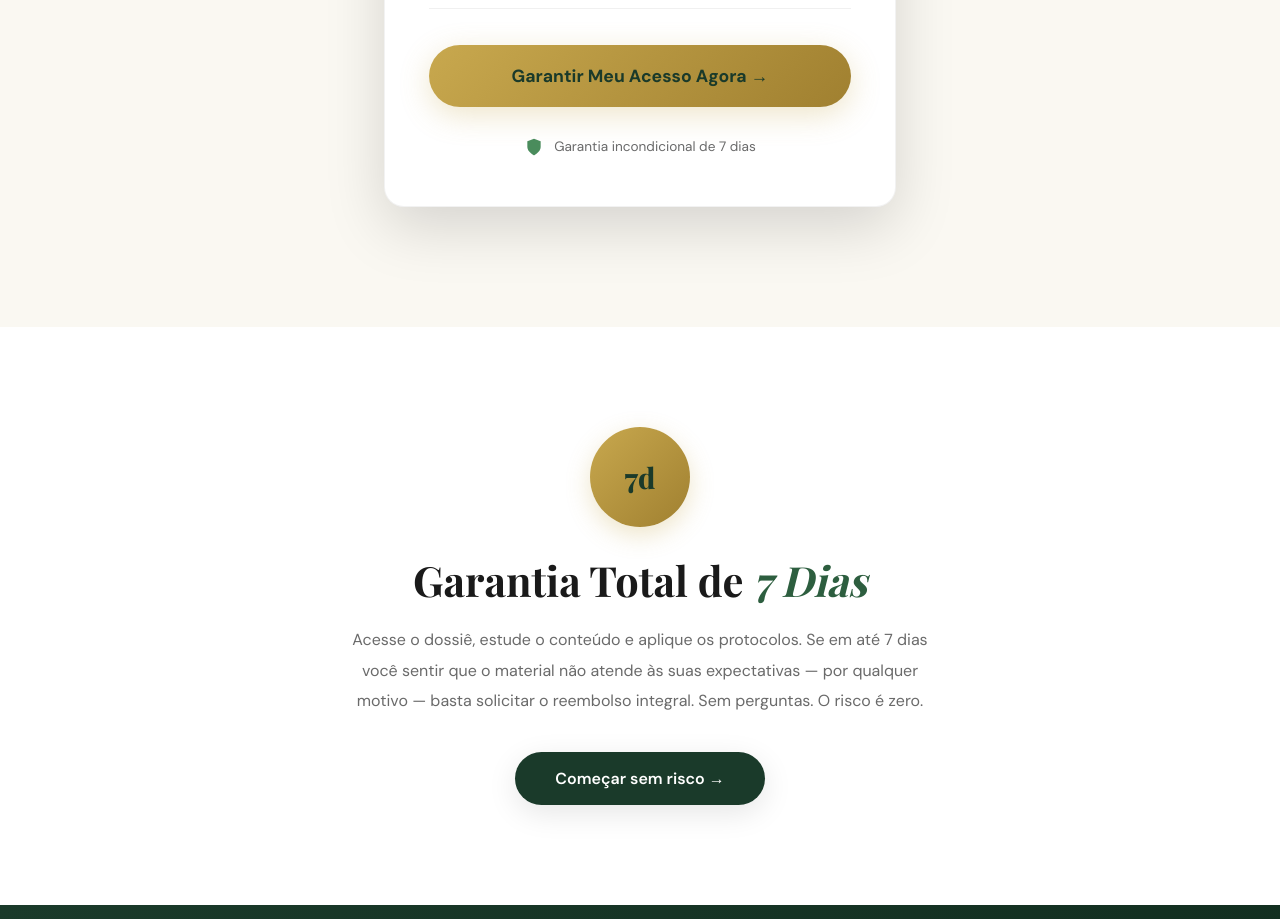
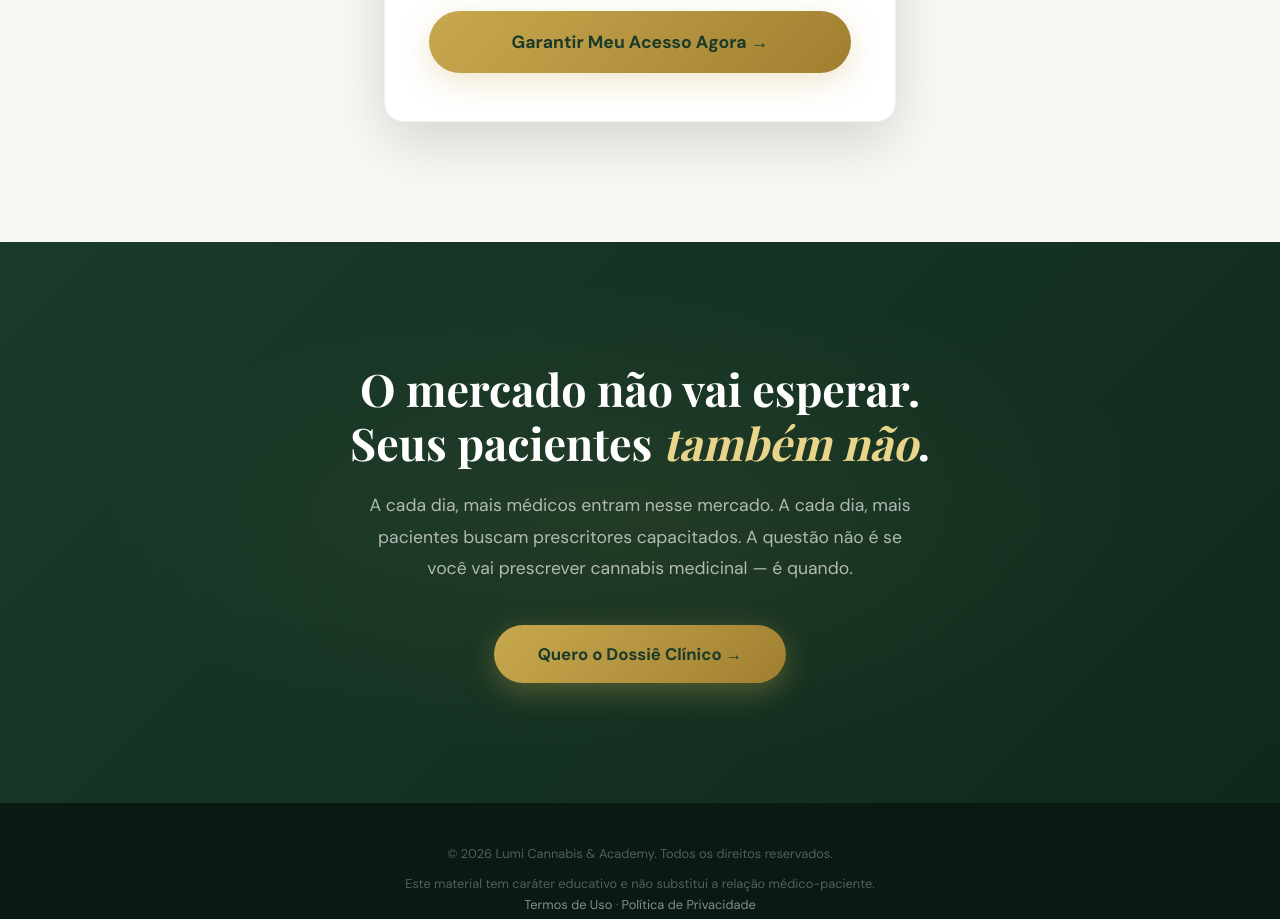
Before and after one commit to rafabanddeira-bra/Cannabis-Medicinal-Lumi-Academy, a website: page public/index.html in a window 1280 px wide. Shown: the part 10280-11199 px from the top of the page. Drawn offline with nearby package versions, Linux system fonts and the light colour scheme; a web font is replaced by a local one.

Commit message:
Add files via upload

```diff
--- a/public/index.html
+++ b/public/index.html
@@ -544,7 +544,6 @@ footer a { color: rgba(255,255,255,0.5); text-decoration: none; }
       <div class="offer-body">
         <div class="offer-price-block">
           <div class="offer-price"><small>R$</small> 997</div>
-          <div class="offer-installment">ou 12x de R$ 96,92 no cartão</div>
         </div>
         <div class="offer-includes">
           <h4>O que você recebe:</h4>
@@ -559,22 +558,8 @@ footer a { color: rgba(255,255,255,0.5); text-decoration: none; }
           </ul>
         </div>
         <button class="offer-cta" onclick="openModal()">Garantir Meu Acesso Agora →</button>
-        <div class="offer-guarantee">
-          <svg viewBox="0 0 24 24"><path d="M12 22s8-4 8-10V5l-8-3-8 3v7c0 6 8 10 8 10z"/></svg>
-          Garantia incondicional de 7 dias
-        </div>
       </div>
     </div>
-  </div>
-</section>
-
-<!-- ═══════ GARANTIA ═══════ -->
-<section class="guarantee-section">
-  <div class="container">
-    <div class="guarantee-badge"><span>7d</span></div>
-    <div class="section-title" style="text-align:center;">Garantia Total de <em>7 Dias</em></div>
-    <p class="guarantee-text">Acesse o dossiê, estude o conteúdo e aplique os protocolos. Se em até 7 dias você sentir que o material não atende às suas expectativas — por qualquer motivo — basta solicitar o reembolso integral. Sem perguntas. O risco é zero.</p>
-    <div class="mid-cta" style="padding-top:36px;"><button class="mid-cta-btn" onclick="openModal()">Começar sem risco →</button></div>
   </div>
 </section>
 
```
